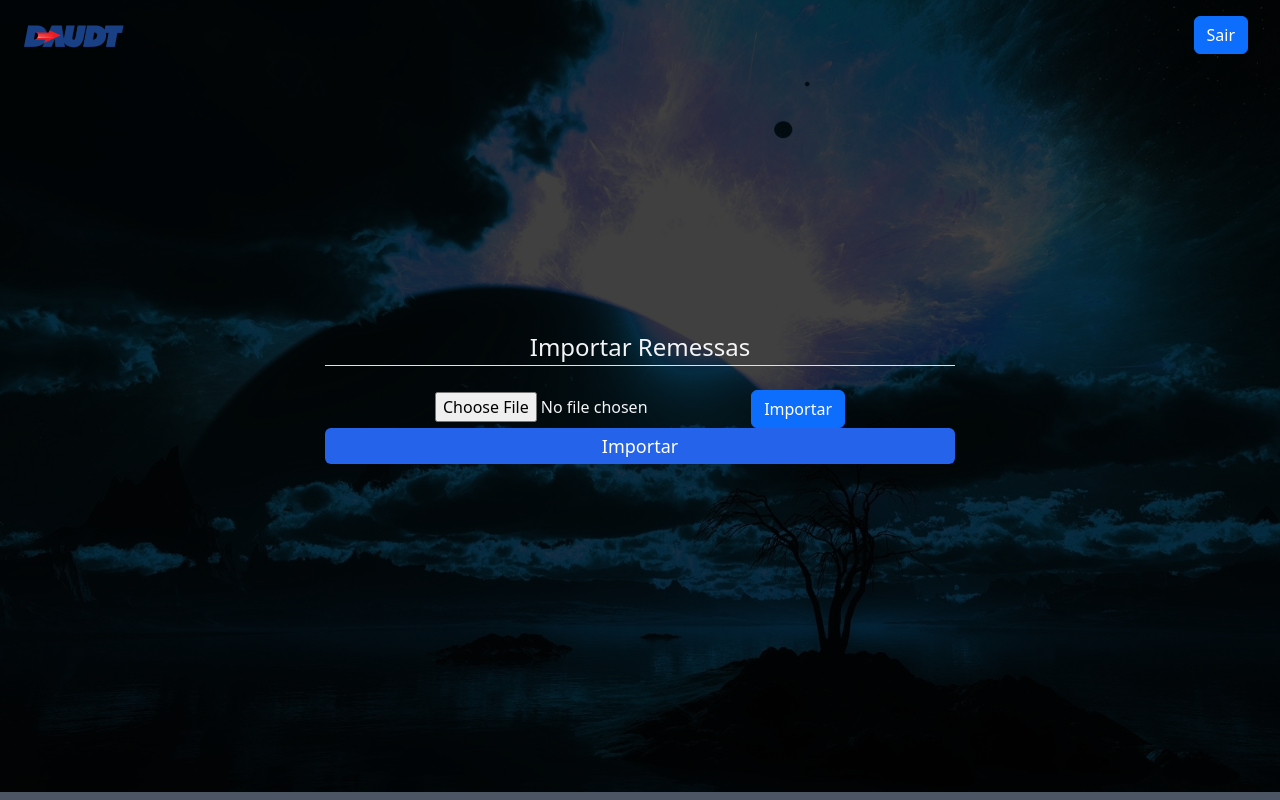
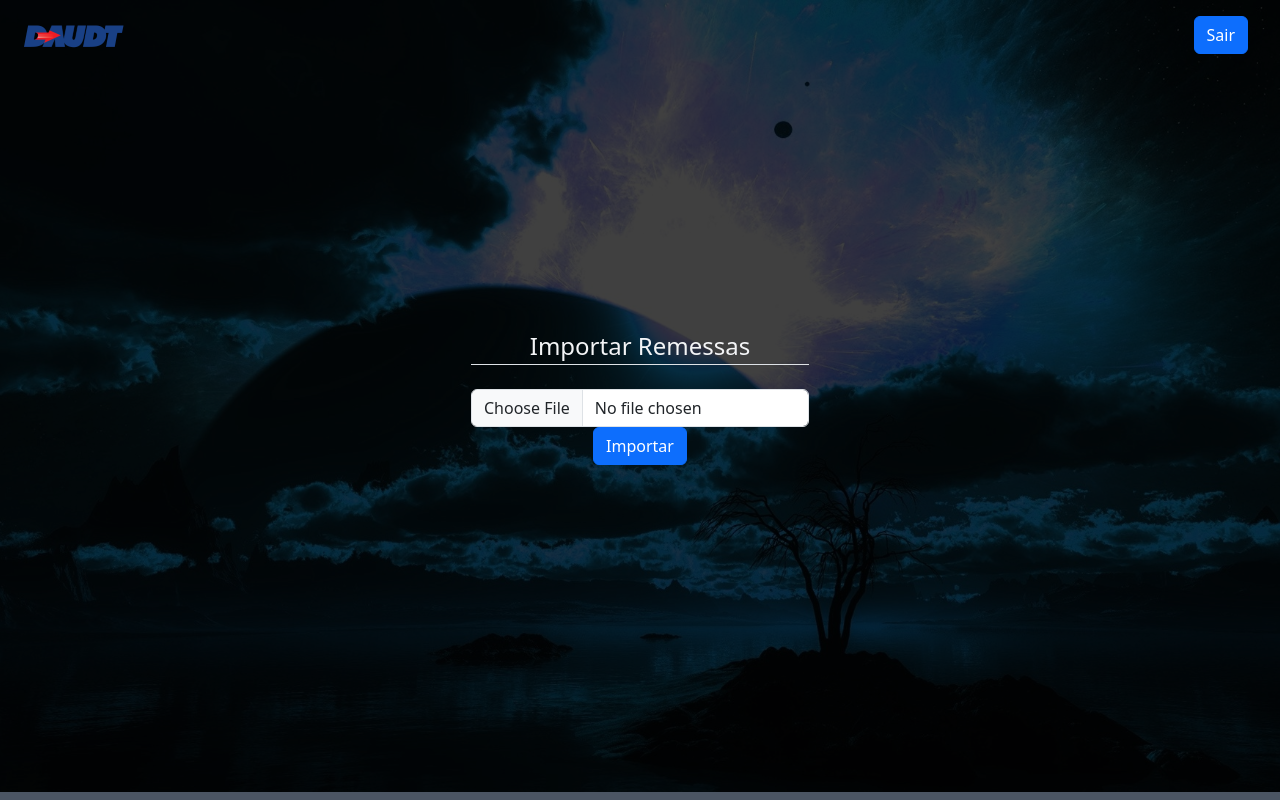
Before and after one commit to pyCarlos01/projetoIAsdaudt, a Django app: page /homefrotas/escala/remessa/ in a window 1280 px wide. Run offline with Django 4.2, Linux system fonts and the light colour scheme; a user stored in the database is signed in; some libraries are stand-ins or nearby versions.

Commit message:
commit downloads

```diff
--- a/IAs/templates/remessa.html
+++ b/IAs/templates/remessa.html
@@ -16,10 +16,9 @@ Disponibilidade
                {% csrf_token %}
                 <fieldset class="form-group">
                     <legend class="border-bottom mb-4">Importar Remessas</legend>
-                    <input type="file" name="file" id="file">
-                    <button type="submit" class="btn btn-primary">Importar</button>
+                    <input type="file" name="file" id="file" class="form-control rounded-md">
                 </fieldset>
-                <button class="bg-blue-600 py-1 px-3 text-white w-full md:text-lg rounded-md" type="submit">Importar</button>
+                <button type="submit" class="btn btn-primary">Importar</button>
             </form>
         </div>
     </header>
--- a/IAs/views.py
+++ b/IAs/views.py
@@ -80,7 +80,7 @@ class Remessas(LoginRequiredMixin, TemplateView):
 
         arq = request.POST.get('file')
         if request.method == 'POST':
-            redirect('IAs:disponibilidade')
+            return redirect('IAs:disponibilidade')
     # fields = '__all__'
     #
     # def form_valid(self, form):
```
